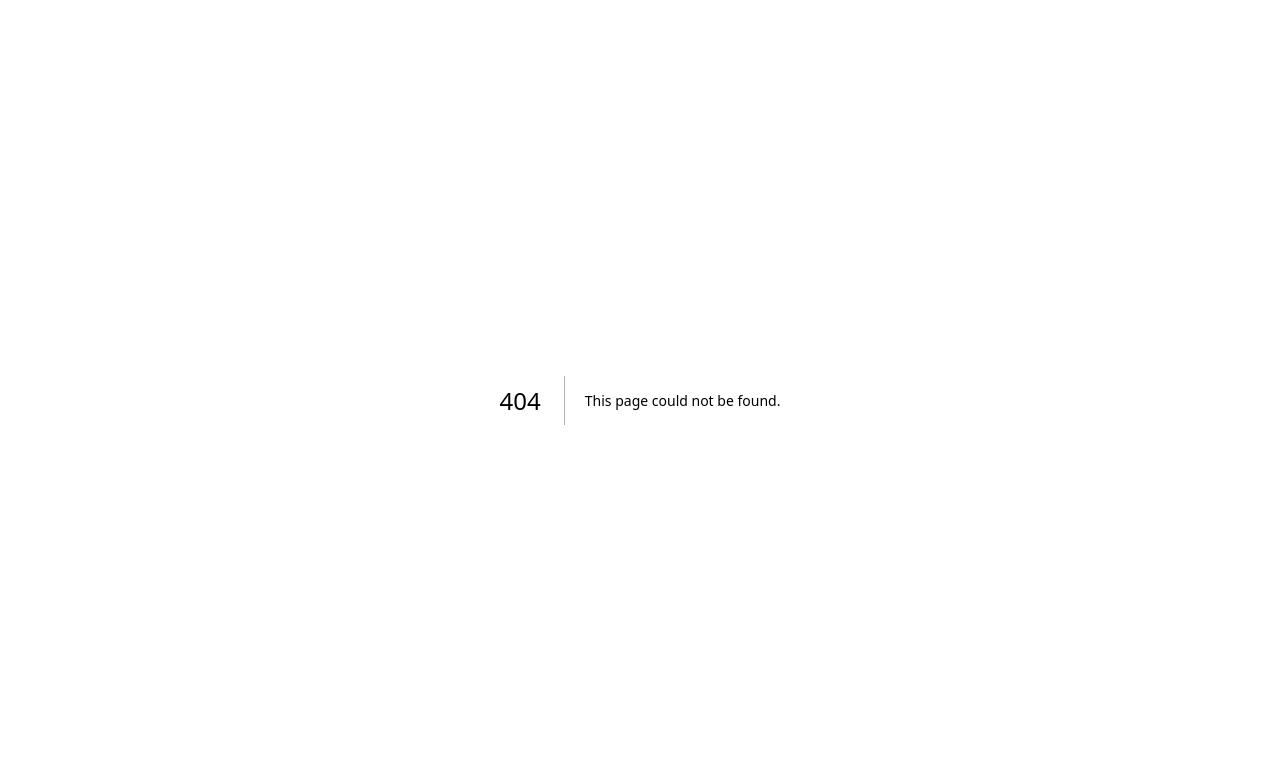
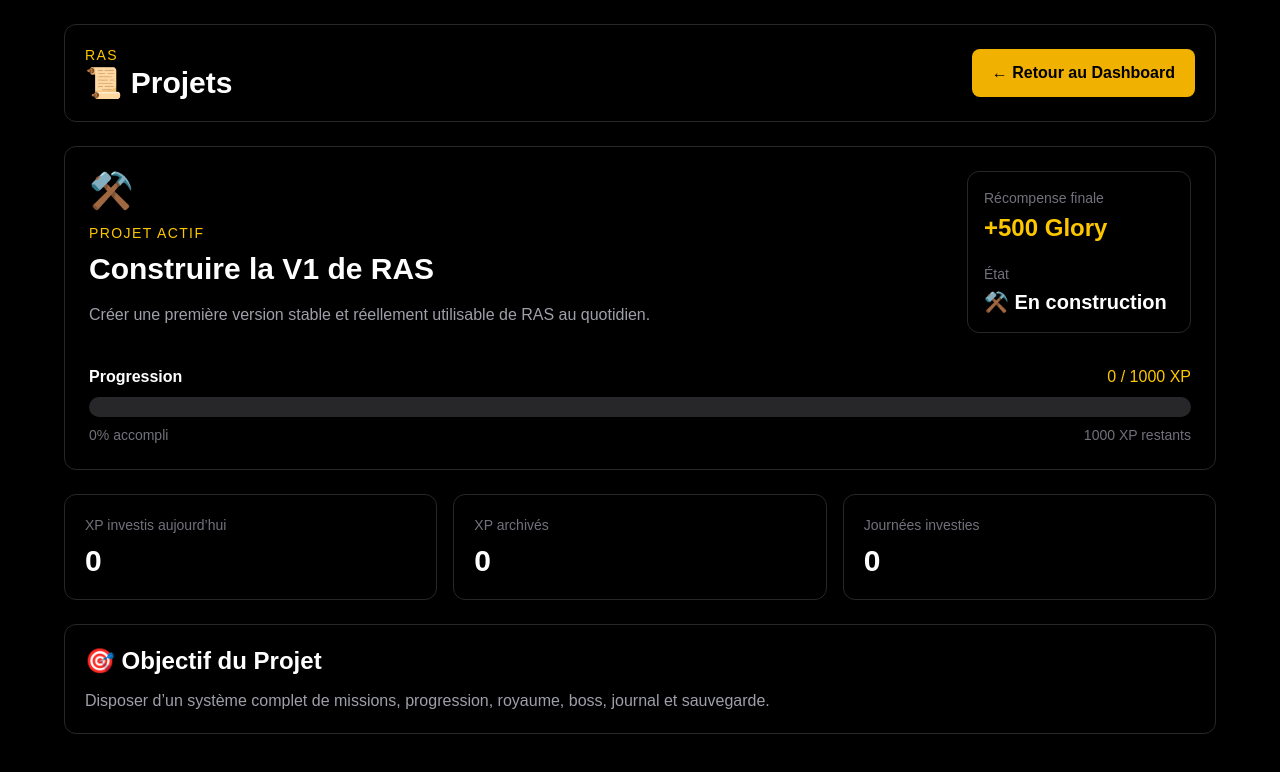
Before and after one commit to RobinWhitman/ras, a Next.js app: page /projects in a window 1280 px wide. Before the commit this address had no page. Shown: the top 772 px of the page. Built offline with nearby package versions, Linux system fonts and the light colour scheme.

Commit message:
Macro Sprint Projets - Projet actif et progression

```diff
--- /dev/null
+++ b/src/app/projects/page.tsx
@@ -0,0 +1,195 @@
+"use client";
+
+import Link from "next/link";
+import { projectDetails } from "@/data/projects";
+import { useGame } from "@/hooks/useGame";
+
+export default function ProjectsPage() {
+  const { save } = useGame();
+
+  const project = projectDetails[0];
+
+  const archivedXp = save.dayHistory.reduce(
+    (daysTotal, day) =>
+      daysTotal +
+      day.completedMissions.reduce(
+        (missionsTotal, mission) =>
+          missionsTotal + mission.xp,
+        0
+      ),
+    0
+  );
+
+  const todayXp = save.completedMissions.reduce(
+    (total, mission) => total + mission.xp,
+    0
+  );
+
+  const projectXp = archivedXp + todayXp;
+
+  const progress = Math.min(
+    100,
+    Math.round((projectXp / project.targetXp) * 100)
+  );
+
+  const completed = projectXp >= project.targetXp;
+
+  const remainingXp = Math.max(
+    project.targetXp - projectXp,
+    0
+  );
+
+  return (
+    <main className="min-h-screen bg-black p-6 text-white">
+      <div className="mx-auto max-w-6xl space-y-6">
+        <header className="flex items-center justify-between rounded-xl border border-zinc-800 p-5">
+          <div>
+            <p className="text-sm uppercase tracking-widest text-yellow-400">
+              RAS
+            </p>
+
+            <h1 className="text-3xl font-bold">
+              📜 Projets
+            </h1>
+          </div>
+
+          <Link
+            href="/"
+            className="rounded-lg bg-yellow-500 px-5 py-3 font-bold text-black"
+          >
+            ← Retour au Dashboard
+          </Link>
+        </header>
+
+        <section
+          className={`rounded-xl border p-6 ${
+            completed
+              ? "border-yellow-500 bg-yellow-500/10"
+              : "border-zinc-800"
+          }`}
+        >
+          <div className="flex flex-col justify-between gap-5 md:flex-row">
+            <div className="max-w-3xl">
+              <p className="text-4xl">
+                {project.icon}
+              </p>
+
+              <p className="mt-3 text-sm uppercase tracking-widest text-yellow-400">
+                {completed ? "Projet terminé" : "Projet actif"}
+              </p>
+
+              <h2 className="mt-2 text-3xl font-bold">
+                {project.title}
+              </h2>
+
+              <p className="mt-4 text-zinc-400">
+                {project.description}
+              </p>
+            </div>
+
+            <div className="min-w-56 rounded-xl border border-zinc-800 p-4">
+              <p className="text-sm text-zinc-500">
+                Récompense finale
+              </p>
+
+              <p className="mt-1 text-2xl font-bold text-yellow-400">
+                +{project.rewardGlory} Glory
+              </p>
+
+              <p className="mt-5 text-sm text-zinc-500">
+                État
+              </p>
+
+              <p className="mt-1 text-xl font-bold">
+                {completed ? "🏆 Accompli" : "⚒️ En construction"}
+              </p>
+            </div>
+          </div>
+
+          <div className="mt-8">
+            <div className="mb-2 flex items-center justify-between">
+              <span className="font-bold">
+                Progression
+              </span>
+
+              <span className="text-yellow-400">
+                {projectXp} / {project.targetXp} XP
+              </span>
+            </div>
+
+            <div className="h-5 overflow-hidden rounded-full bg-zinc-800">
+              <div
+                className="h-full bg-yellow-500 transition-all duration-500"
+                style={{ width: `${progress}%` }}
+              />
+            </div>
+
+            <div className="mt-2 flex justify-between text-sm text-zinc-500">
+              <span>{progress}% accompli</span>
+
+              <span>
+                {completed
+                  ? "Objectif atteint"
+                  : `${remainingXp} XP restants`}
+              </span>
+            </div>
+          </div>
+        </section>
+
+        <section className="grid gap-4 md:grid-cols-3">
+          <div className="rounded-xl border border-zinc-800 p-5">
+            <p className="text-sm text-zinc-500">
+              XP investis aujourd’hui
+            </p>
+
+            <p className="mt-2 text-3xl font-bold">
+              {todayXp}
+            </p>
+          </div>
+
+          <div className="rounded-xl border border-zinc-800 p-5">
+            <p className="text-sm text-zinc-500">
+              XP archivés
+            </p>
+
+            <p className="mt-2 text-3xl font-bold">
+              {archivedXp}
+            </p>
+          </div>
+
+          <div className="rounded-xl border border-zinc-800 p-5">
+            <p className="text-sm text-zinc-500">
+              Journées investies
+            </p>
+
+            <p className="mt-2 text-3xl font-bold">
+              {save.dayHistory.length}
+            </p>
+          </div>
+        </section>
+
+        <section className="rounded-xl border border-zinc-800 p-5">
+          <h2 className="text-2xl font-bold">
+            🎯 Objectif du Projet
+          </h2>
+
+          <p className="mt-3 text-zinc-400">
+            {project.objective}
+          </p>
+        </section>
+
+        {completed && (
+          <section className="rounded-xl border border-yellow-500 bg-yellow-500/10 p-6">
+            <p className="text-2xl font-bold text-yellow-400">
+              🏆 Projet terminé
+            </p>
+
+            <p className="mt-2 text-zinc-300">
+              La V1 de RAS a atteint son objectif de progression.
+            </p>
+          </section>
+        )}
+      </div>
+    </main>
+  );
+}
--- a/src/components/dashboard/TopBar.tsx
+++ b/src/components/dashboard/TopBar.tsx
@@ -28,6 +28,13 @@ export default function TopBar({
         </Link>
 
         <Link
+          href="/projects"
+          className="rounded-lg border border-zinc-700 px-3 py-2 text-sm text-zinc-300 transition hover:border-yellow-500 hover:text-yellow-400"
+        >
+          📜 Projets
+        </Link>
+
+        <Link
           href="/kingdom"
           className="rounded-lg border border-zinc-700 px-3 py-2 text-sm text-zinc-300 transition hover:border-yellow-500 hover:text-yellow-400"
         >
@@ -51,7 +58,10 @@ export default function TopBar({
 
       <div className="flex items-center gap-8 text-right">
         <div>
-          <p className="font-bold">🔥 Série : {currentStreak}</p>
+          <p className="font-bold">
+            🔥 Série : {currentStreak}
+          </p>
+
           <p className="text-xs text-zinc-400">
             Record : {bestStreak}
           </p>
--- /dev/null
+++ b/src/data/projects.ts
@@ -0,0 +1,23 @@
+export type ProjectDetails = {
+  id: string;
+  title: string;
+  description: string;
+  objective: string;
+  targetXp: number;
+  rewardGlory: number;
+  icon: string;
+};
+
+export const projectDetails: ProjectDetails[] = [
+  {
+    id: "project-ras-v1",
+    title: "Construire la V1 de RAS",
+    description:
+      "Créer une première version stable et réellement utilisable de RAS au quotidien.",
+    objective:
+      "Disposer d’un système complet de missions, progression, royaume, boss, journal et sauvegarde.",
+    targetXp: 1000,
+    rewardGlory: 500,
+    icon: "⚒️",
+  },
+];
```
